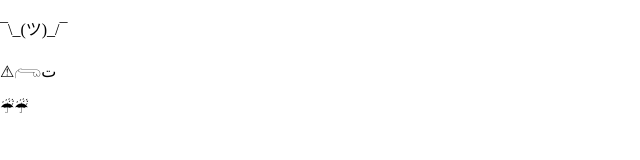
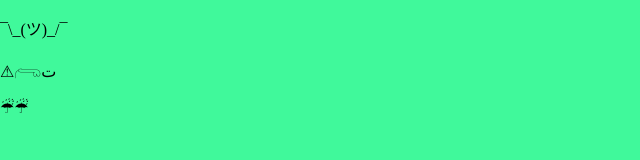
Before and after one commit to Puto-el-que-lo-lea/puto-el-que-lo-lea.github.io, a plain HTML site: page index.html in a window 1280 px wide. Shown: the whole page, without its empty margins (0-640 px from the left). Drawn offline with Linux system fonts and the light colour scheme.

Commit message:
Update style.css

```diff
--- a/style.css
+++ b/style.css
@@ -7,5 +7,5 @@ header {
 body {
     margin: 0;
     padding: 0;
-    background: #z7b8ec;
+    background: #40F99B;
 }
```
